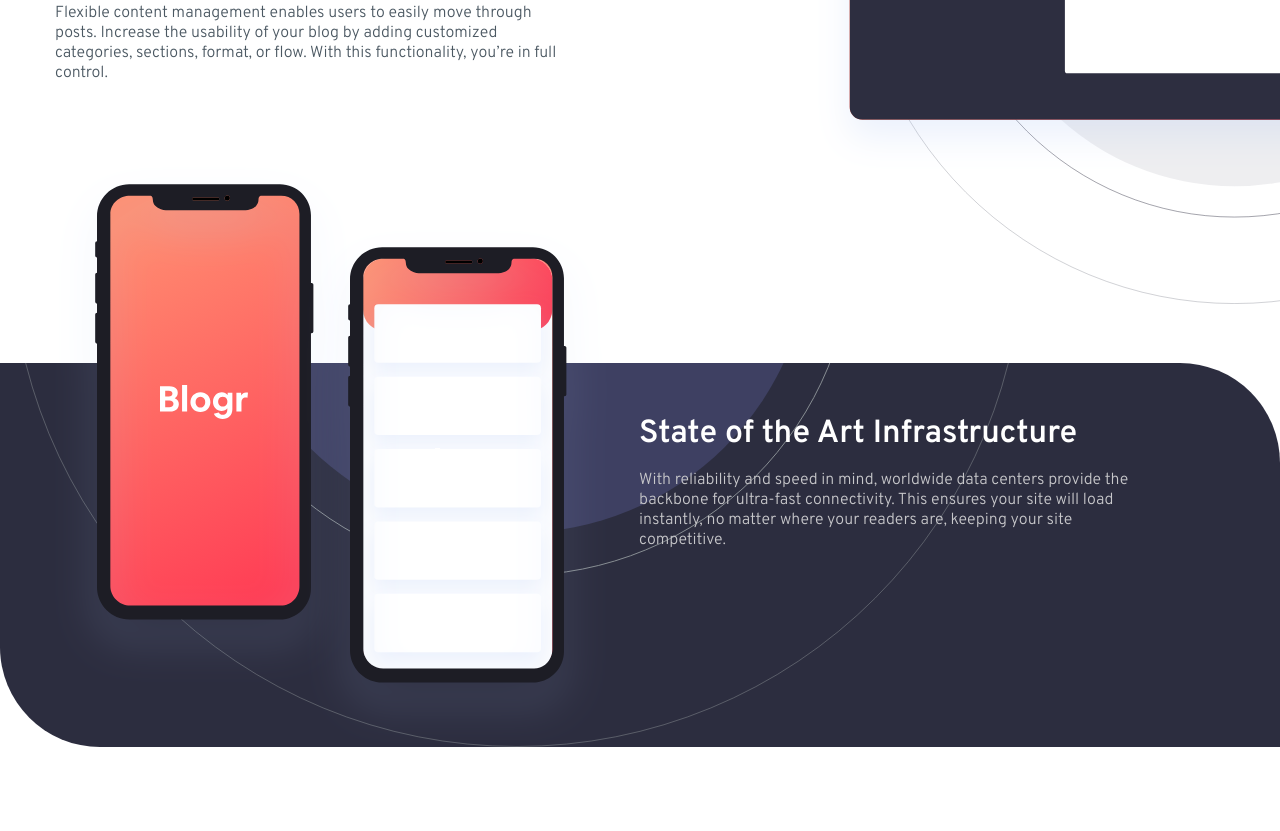
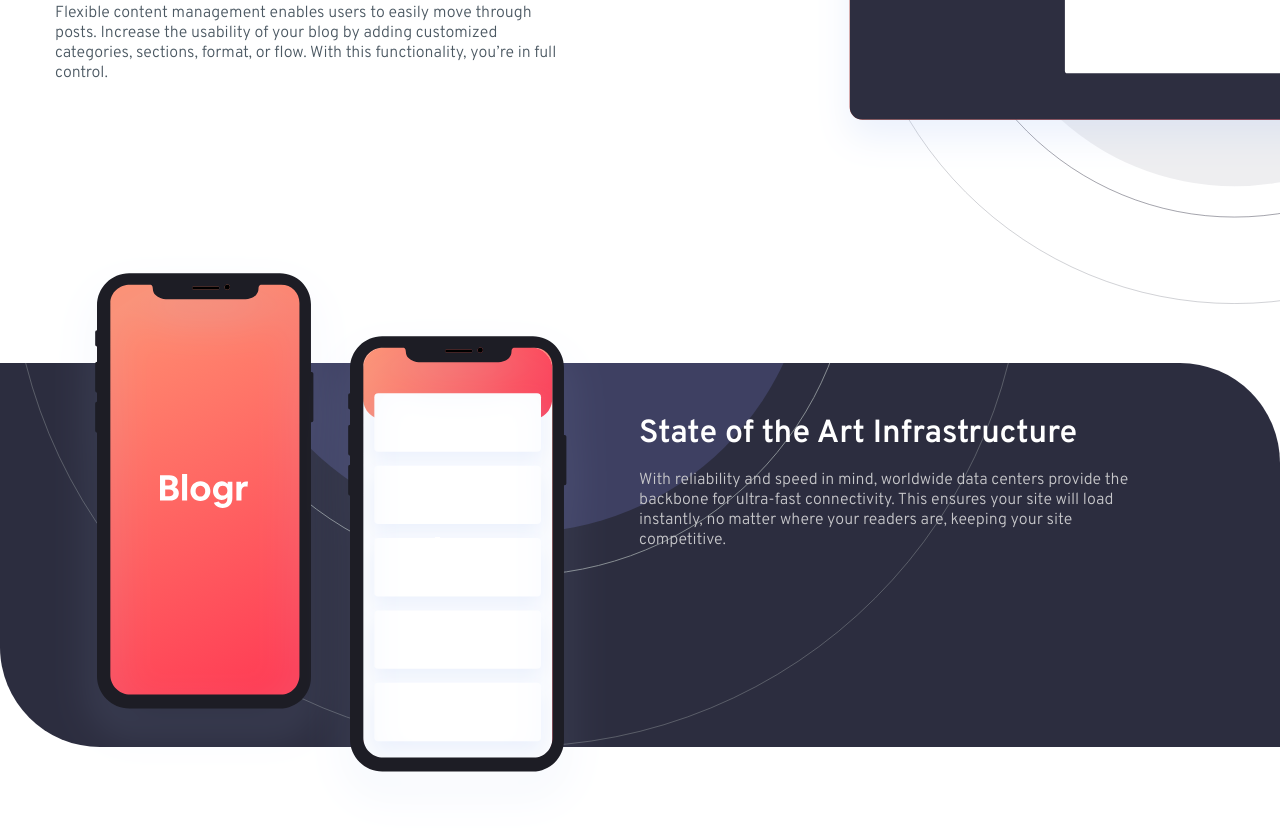
Before and after one commit to moelshenawy/Blogr-landing-page, a plain HTML site: page index.html in a window 1280 px wide. Shown: the part 869-1700 px from the top of the page. Drawn offline with Linux system fonts and the light colour scheme.

Commit message:
Edit Phone Img Position

```diff
--- a/main.css
+++ b/main.css
@@ -482,7 +482,7 @@
 }
 .phone-section .phone-image img {
   position: relative;
-  top: -100px;
+  top: -11px;
 }
 @media (max-width: 990px) {
   .phone-section .phone-image img {
```
